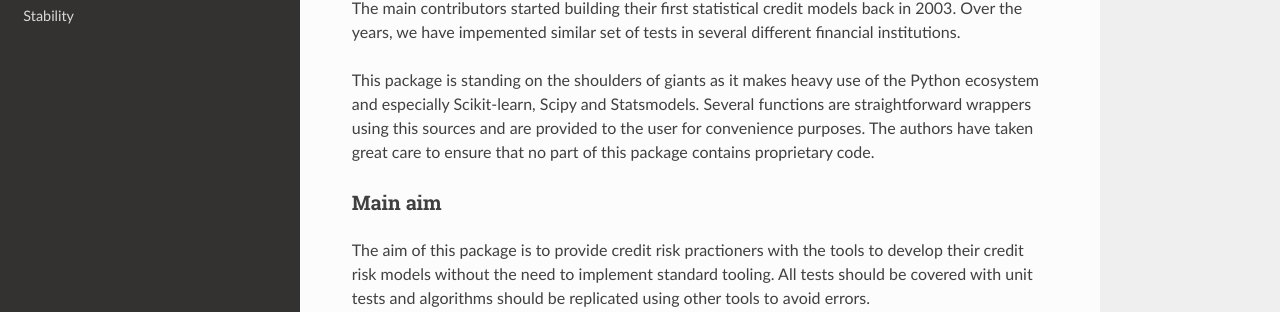
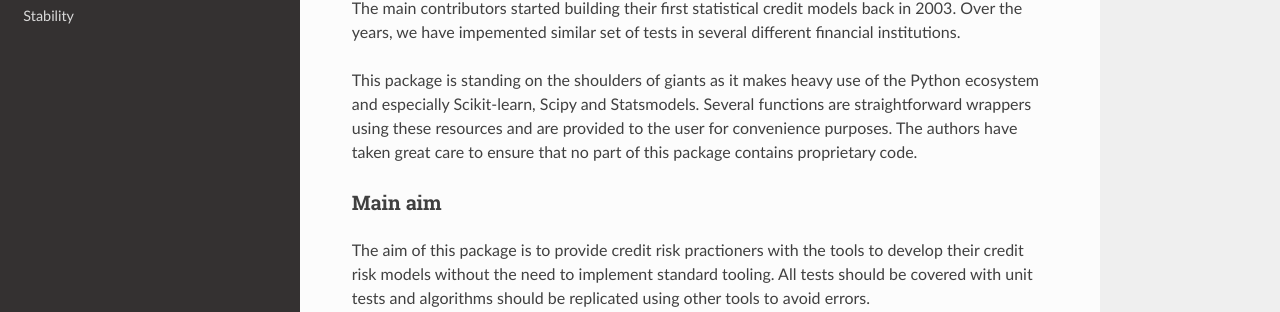
Before and after one commit to rmalhotra2192/meliora, a Sphinx documentation site: the page built from docs/source/index.rst, in a window 1280 px wide and 900 px high. Shown: the part 387-699 px from the top of the window. Built offline with Sphinx 7.4.7 and the Read the Docs theme 2.0.0, drawn with Linux system fonts in a browser that asks for light colours.

```diff
--- a/docs/source/index.rst
+++ b/docs/source/index.rst
@@ -31,7 +31,7 @@
 
 This package is standing on the shoulders of giants as it makes heavy use of the Python
 ecosystem and especially Scikit-learn, Scipy and Statsmodels. Several functions are straightforward
-wrappers using this sources and are provided to the user for convenience purposes. The authors
+wrappers using these resources and are provided to the user for convenience purposes. The authors
 have taken great care to ensure that no part of this package contains proprietary code.
 
 Main aim
```
